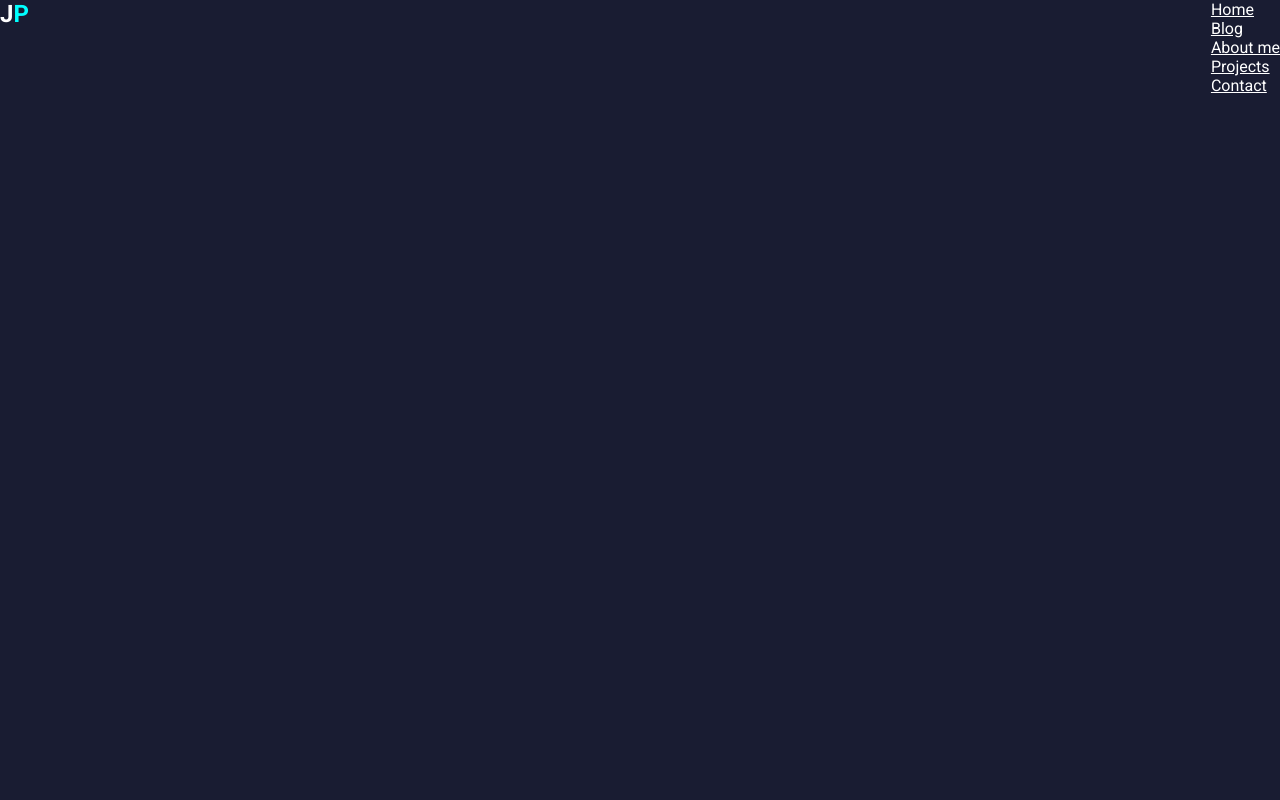
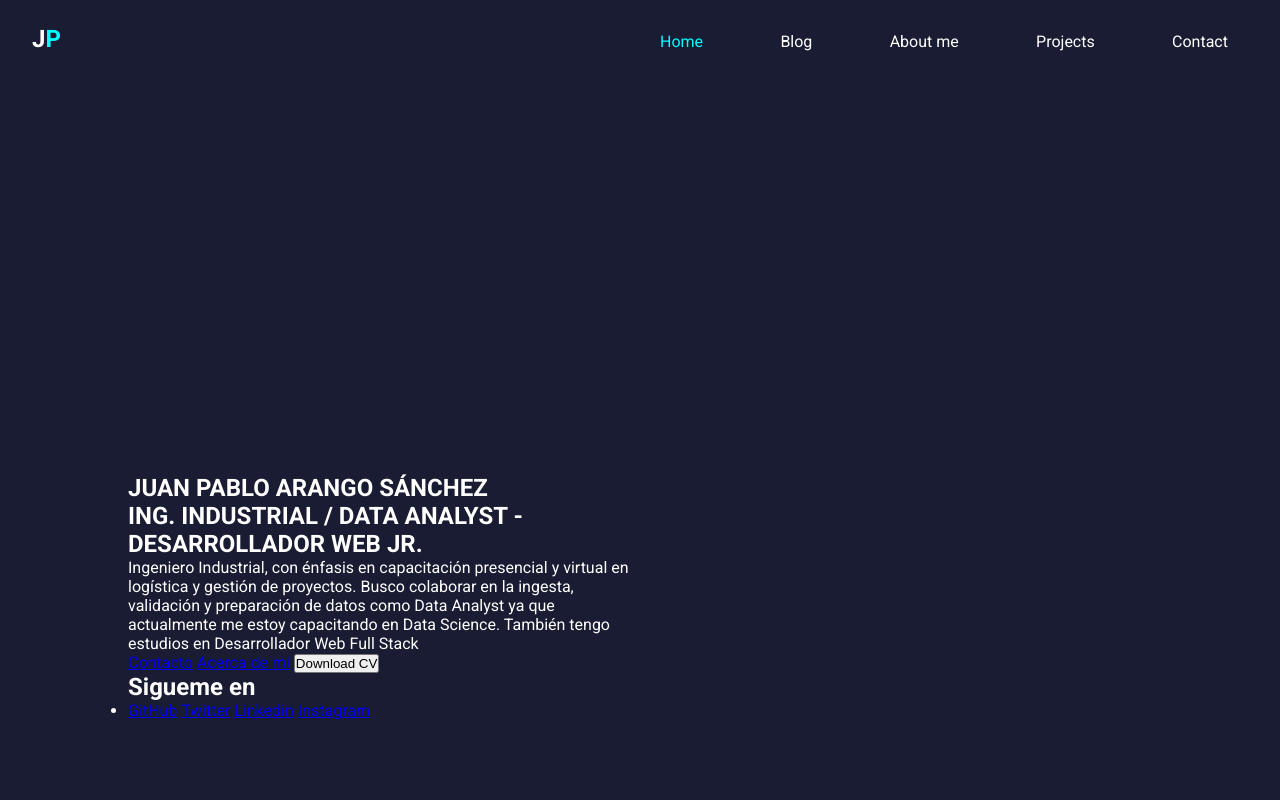
Before and after one commit to JuanPa86/MiPortafolio, a plain HTML site: page index.html in a window 1280 px wide. Shown: the top 800 px of the page. Drawn offline with Linux system fonts and the light colour scheme.

Commit message:
Ajuste header e inicio main

```diff
--- a/css/styles.css
+++ b/css/styles.css
@@ -20,10 +20,21 @@
   .navbar {
     display: flex;
     justify-content: space-between;
+    padding: 2em;
+  }
+
+  .brand {
+    margin-top: -7px;
   }
 
   .brand span {
     color: aqua;
+  }
+
+  .menu {
+    display: flex;
+    width: 50%;
+    justify-content: space-between;
   }
 
   .menu li {
@@ -32,22 +43,34 @@
 
   .menu a {
     color: #fff;
+    text-decoration: none;
+    padding: 10px 20px;
   }
 
-  /* ul{
-    list-style: none;
+  .menu .active {
+    color: aqua;
   }
 
-  a{
-    text-decoration: none;
-    color: #000;
+  .menu a:hover {
+    background-color: aqua;
+    color: #191c32;
+    transition: ease-in .4s;
   }
 
-  .header{
-    display: flex;
-    justify-content: space-between;
-    padding: 15px;
+  .main {
+    margin: 0 auto;
+    width: 80vw;
+    height: 80vw;
+    display: grid;
+    grid-template-columns: repeat(2,1fr);
+    align-items: center;
   }
+
+  .h1 {
+    font-size: 3em;
+  }
+
+  /*
 
   .header--img{
     width: 60px;
--- a/index.html
+++ b/index.html
@@ -23,7 +23,7 @@
           <h2>J<span>P</span></h2>
         </div>
        <ul class="menu">
-          <li><a href="./">Home</a></li>
+          <li><a class="active" href="./">Home</a></li>
           <li><a href="./blog.html">Blog</a></li>
           <li><a href="./about.html">About me</a></li>
           <li><a href="./projects.html">Projects</a></li>
@@ -31,21 +31,17 @@
         </ul>
       </nav>
     </header>
-  </div>
-
-<!--   <main class="main">
-    <div class="main--container">
-      <div class="img-container">
-        <img class="main--img" src="./images/Foto JP 2022.jpeg" alt="Mi foto de perfil">
-      </div>
-      <div class="main--info">
+    <main class="main">
+      <div class="info-content">
           <h2 class="info--name"> JUAN PABLO ARANGO SÁNCHEZ</h2>
           <h2 class="info--name">ING. INDUSTRIAL / DATA ANALYST - DESARROLLADOR WEB JR.</h2>
           <p class="info--description">Ingeniero Industrial, con énfasis en capacitación presencial y virtual en logística y gestión de proyectos. Busco colaborar en la ingesta, validación y preparación de datos como Data Analyst ya que actualmente me estoy capacitando en Data Science. También tengo estudios en Desarrollador Web Full Stack</p>
           <div class="main--links">
             <a class="main--link main--link__salmon" href="./contact.html">Contacto</a>
             <a class="main--link main--link__transparent" href="./about.html">Acerca de mi</a>
-          <a class="main--link main--link__salmon" download="/" href="#">Download CV</a>
+            <a class="main--link main--link__salmon" download="/" href="#">
+              <button>Download CV</button>
+            </a>
           </div>
           <div class="main--social-media">
             <h2>Sigueme en</h2>
@@ -60,7 +56,8 @@
           </div>
         </div>
       </div>
-    <ul>
+      <img class="main--img" src="./images/Foto JP 2022.jpeg" alt="Mi foto de perfil">
+  <!--    <ul>
         <li>
           <img class="main-container--icons" src="./icons/react-brands.svg" alt="React">
           <p>React</p>
@@ -77,12 +74,15 @@
           <img class="main-container--icons" src="./icons/js-brands.svg" alt="javascript">
           <p>JavaScript</p>
         </li>
-    </ul>
+      </ul> -->
 
+    </main>
+  </div>
+
+
+</body>
 <footer>
   Todos los derechos reservados 1999
 </footer>
-  </main> -->
-</body>
 
 </html>
```
Lines whose indentation alone changed are shown as unchanged.
